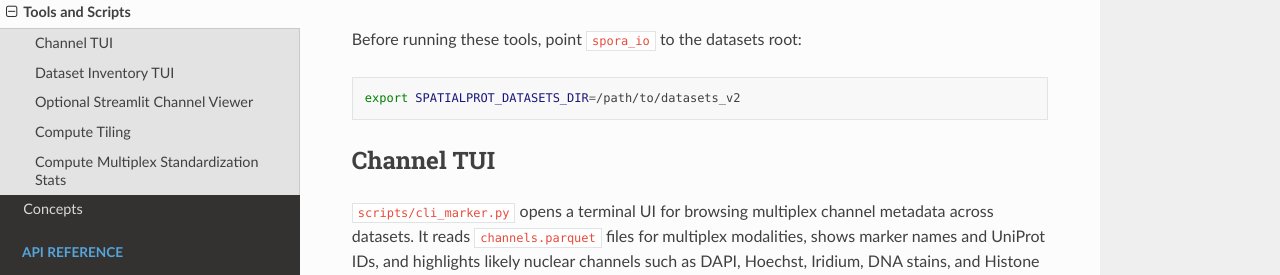
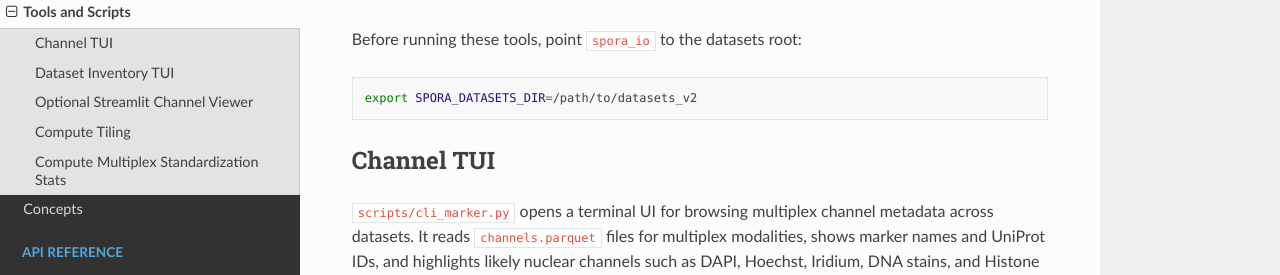
Before and after one commit to bunnelab/spora-io, a Sphinx documentation site: the page built from docs/tools.rst, in a window 1280 px wide and 900 px high. Shown: the part 229-504 px from the top of the window. Built offline with Sphinx 7.4.7 and the Read the Docs theme 3.1.0, drawn with Linux system fonts in a browser that asks for light colours; some of the changed text lies outside the part shown.

Commit message:
Update to SPORA_DATASETS_DIR

```diff
--- a/docs/add_dataset.rst
+++ b/docs/add_dataset.rst
@@ -8,7 +8,7 @@ extension point for custom standardization classes.
 Dataset Layout
 --------------
 
-Each dataset lives under ``SPATIALPROT_DATASETS_DIR``:
+Each dataset lives under ``SPORA_DATASETS_DIR``:
 
 .. code-block:: text
 
--- a/docs/installation.rst
+++ b/docs/installation.rst
@@ -14,11 +14,11 @@ Required Data Configuration
 ---------------------------
 
 The loaders need a root directory containing one or more curated datasets.
-Set ``SPATIALPROT_DATASETS_DIR`` to that root:
+Set ``SPORA_DATASETS_DIR`` to that root:
 
 .. code-block:: bash
 
-   export SPATIALPROT_DATASETS_DIR=/path/to/datasets_folder
+   export SPORA_DATASETS_DIR=/path/to/datasets_folder
 
 If the variable is not set, ``spora_io`` errs out.
 
--- a/docs/tools.rst
+++ b/docs/tools.rst
@@ -9,7 +9,7 @@ Before running these tools, point ``spora_io`` to the datasets root:
 
 .. code-block:: bash
 
-   export SPATIALPROT_DATASETS_DIR=/path/to/datasets_v2
+   export SPORA_DATASETS_DIR=/path/to/datasets_v2
 
 Channel TUI
 -----------
@@ -107,7 +107,7 @@ Common production-style command:
 
 Important arguments:
 
-- ``--dataset-name``: dataset folder under ``SPATIALPROT_DATASETS_DIR``.
+- ``--dataset-name``: dataset folder under ``SPORA_DATASETS_DIR``.
 - ``--tile-size``: square tile size in pixels.
 - ``--resolution``: mask resolution in microns per pixel; ``1.0`` maps to
   ``1_0mpp``.
@@ -167,7 +167,7 @@ Log-compressed standardization:
 
 Important arguments:
 
-- ``--dataset-name``: dataset folder under ``SPATIALPROT_DATASETS_DIR``.
+- ``--dataset-name``: dataset folder under ``SPORA_DATASETS_DIR``.
 - ``--modality``: one of ``codex``, ``cycif``, ``imc``, or ``mibi``.
 - ``--method``: ``quantile_clipping`` or ``quantile_clipping_log1p``.
 - ``--quantile-level``: ``image`` or ``global`` for quantile computation.
```
Also changed, not shown: 1 other file.
